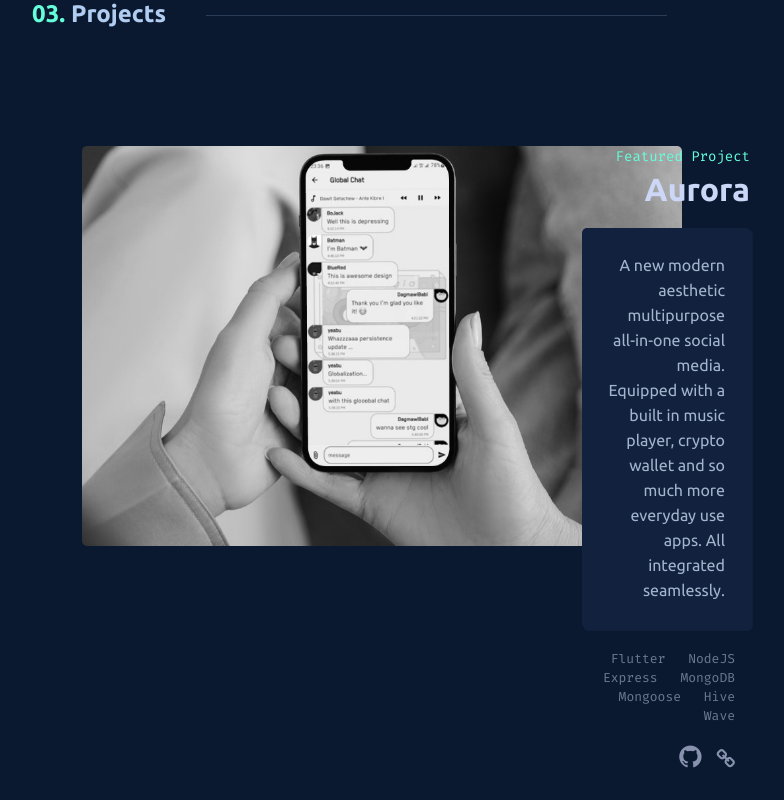
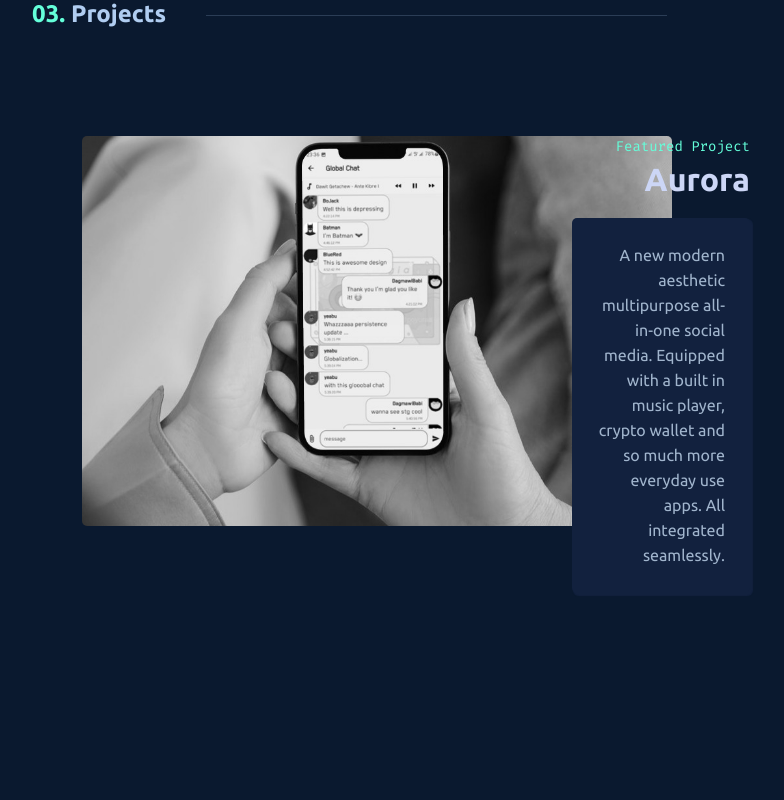
Before and after one commit to dagmawibabi/portfolio, a React (Create React App) app: page / in a window 1280 px wide. Shown: the part 2840-3640 px from the top of the page, without its empty margins (224-1008 px from the left). Built offline with nearby package versions, Linux system fonts and the light colour scheme.

Commit message:
more animations

```diff
--- a/src/components/AboutMe.js
+++ b/src/components/AboutMe.js
@@ -13,8 +13,8 @@ export const AboutMe = () => {
                 <br></br>
                 <p>
                     Fast-forward to today, and I’ve had the privilege of working at an
-                    <span className='linkText'> <a href='https://arifevents.com' target='_blank' rel='noreferrer'> event organizing company </a> </span> ,
-                    <span className='linkText'> <a href='https://dreamintelligence.dagmawibabi.com' target='_blank' rel='noreferrer'> multiple start-ups </a> </span> ,
+                    <span className='linkText'> <a href='https://ArifEvents.com' target='_blank' rel='noreferrer'> event organizing company </a> </span> ,
+                    <span className='linkText'> <a href='https://AblazeLabs.com' target='_blank' rel='noreferrer'> multiple start-ups </a> </span> ,
                     <span className='linkText'> <a href='https://twitter.com/MoF_Ethiopia' target='_blank' rel='noreferrer'> a huge corporation </a> </span> ,
                     and a
                     <span className='linkText'> <a href='https://dagmawibabi.github.io/DigitalArtsClub/index.html' target='_blank' rel='noreferrer'> student-led design club </a> </span>
--- a/src/components/EachProject.css
+++ b/src/components/EachProject.css
@@ -4,8 +4,8 @@
     display: flex;
     justify-content: space-evenly;
     color: var(--grey-color-3);
-    margin-top: 50px;
-    margin-bottom: 50px;
+    margin-top: 40px;
+    /* margin-bottom: 50px; */
     margin-left: 50px;
 }
 
@@ -15,8 +15,10 @@
 }
 
 .projectImage {
-    width: 600px;
-    height: 400px;
+    width: 590px;
+    height: 390px;
+    /* width: 600px;
+    height: 400px; */
     object-fit: cover;
     border-radius: 5px;
     filter: grayscale(100%);
@@ -57,8 +59,13 @@
     animation-fill-mode: forwards;
 }
 
+.eachProject:hover .githubAndOtherLInk {
+    visibility: visible;
+}
+
 @keyframes changeBGTS {
     to {
+        visibility: visible;
         border-radius: 10px;
         padding: 10px 20px 16px;
         background-color: var(--dim-main-bg-color);
@@ -120,6 +127,15 @@
     color: var(--grey-color-3);
 }
 
+.projectTechStack {
+    /* opacity: 0.0; */
+    visibility: hidden;
+}
+
+.githubAndOtherLInk {
+    visibility: hidden;
+}
+
 .projectTechStack li{
     display: inline;
 }
@@ -167,5 +183,5 @@
 }
 
 .projectLink:hover {
-    color: var(--text-green-color)
+    color: var(--text-green-color);
 }
--- a/src/components/EachProject.js
+++ b/src/components/EachProject.js
@@ -27,7 +27,8 @@ export const EachProject = (props) => {
                             })
                         }
                     </ul>
-                    <div>
+                    <div className='githubAndOtherLInk'>
+                        {/* Links */}
                         {
                             props.projectGithubRepo !== " " || "" || null?
                                 <a href={props.projectGithubRepo} target='_blank' rel="noreferrer">
--- a/src/components/FolderProject.css
+++ b/src/components/FolderProject.css
@@ -45,6 +45,7 @@
     margin-top: 20px;
     border-radius: 5px;
     padding: 10px 15px 12px;
+    visibility: visible !important;
 
 }
 .fpts li{
--- a/src/components/Projects.css
+++ b/src/components/Projects.css
@@ -4,10 +4,14 @@
 
 .folderProjects {
     text-align: center;
+    padding-left: 35px;
 }
 .folderProjectsGrid {
     margin-top: 60px;
     display: grid;
+    /* center elements */
+    /* justify-content: space-evenly; */
+    /* space elements evenly */
     grid-template-columns: repeat(3, 6vw);
     grid-template-rows: repeat(0, 6vw);
     grid-column-gap: 250px;
--- a/src/components/Projects.js
+++ b/src/components/Projects.js
@@ -59,7 +59,7 @@ export const Projects = () => {
             projectDescription: 'A new modern aesthetic multipurpose all-in-one social media. Equipped with a built in music player, crypto wallet and so much more everyday use apps. All integrated seamlessly.',
             projectTechStack: ['ReactJS', 'React Hooks', 'TMDB API', 'Vercel'],
             githubRepo: ' ',
-            otherLink: 'https://ethiodatasets.com/'
+            otherLink: ' '
         },
         {
             projectImage: require('../assets/projects/WordsOfStrangers.png'),
@@ -88,8 +88,8 @@ export const Projects = () => {
         {
             projectImage: require('../assets/projects/IAmNinja.jpg'),
             projectTitle: 'I Am Ninja',
-            projectDescription: 'A new modern aesthetic multipurpose all-in-one social media. Equipped with a built in music player, crypto wallet and so much more everyday use apps. All integrated seamlessly.',
-            projectTechStack: ['ReactJS', 'React Hooks', 'TMDB API', 'Vercel'],
+            projectDescription: 'A zombie killing 2D survival game built using my own game engine. Complete with animations, music, sounds and randomly spawning zombies out to get your brain.',
+            projectTechStack: ['Python', 'Eunoia'],
             githubRepo: 'https://github.com/dagmawibabi/portfolio',
             otherLink: 'https://tmdb-dagmawibabi.vercel.app/'
         },
@@ -137,7 +137,7 @@ export const Projects = () => {
         },
         {
             // projectImage: require('../assets/projects/MenenArts.png'),
-            projectTitle: 'Python Game Engine',
+            projectTitle: 'Eunoia',
             projectDescription: 'A 2D game engine built on top of pygame. With features like sound, animation and particle system.',
             projectTechStack: ['Python', 'Pygame'],
             githubRepo: 'https://github.com/dagmawibabi/PythonGameEngine',
```
